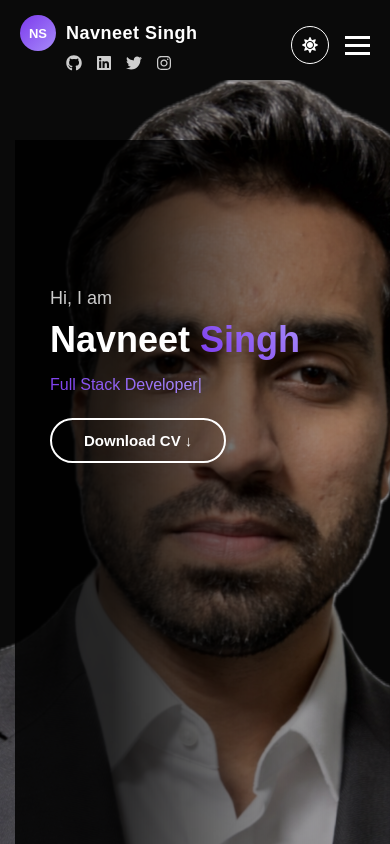
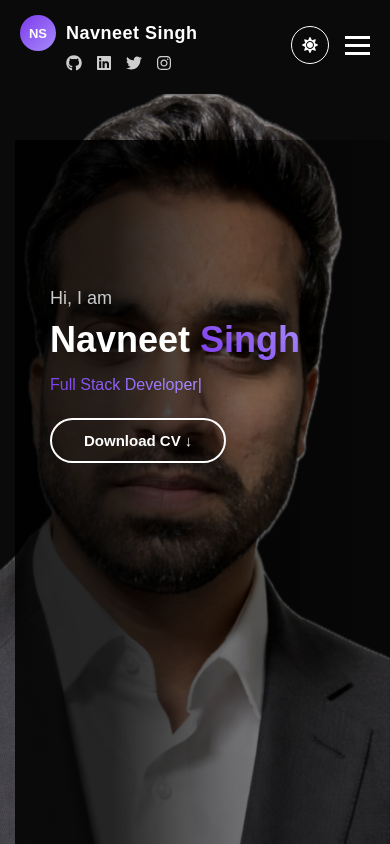
Before and after one commit to NavneetSingh09/navneet-portfolio, a React (Vite) app: page / in a window 390 px wide. Shown: the top 844 px of the page. Built offline with nearby package versions, Linux system fonts and the light colour scheme.

Commit message:
UI changes//

```diff
--- a/src/style.css
+++ b/src/style.css
@@ -615,8 +615,8 @@ body{
 
   .parallax-bg{
     background:url('/images/IMG_0914.PNG') no-repeat;
-    background-size:cover;
-    background-position:center;
+    background-size:150%;
+    background-position:80% 10%;
   }
 
   .social-bar{
```
